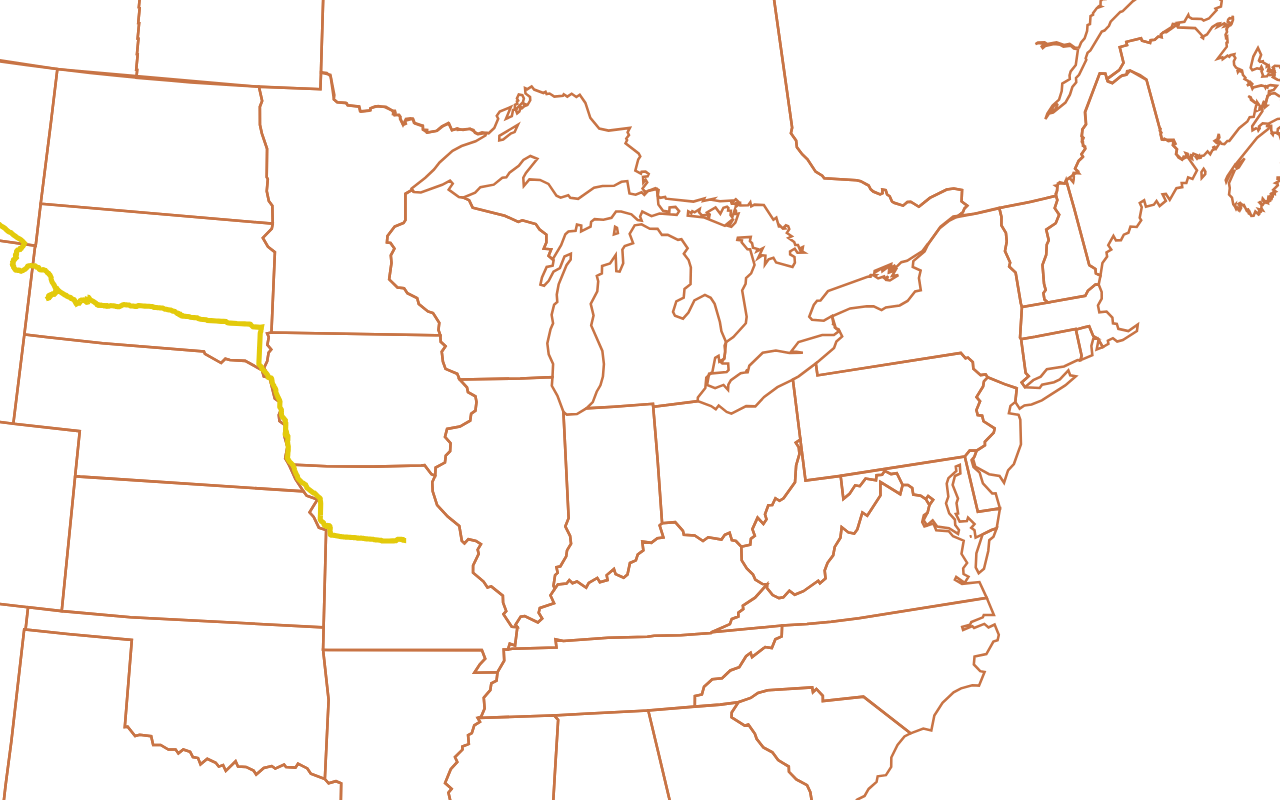
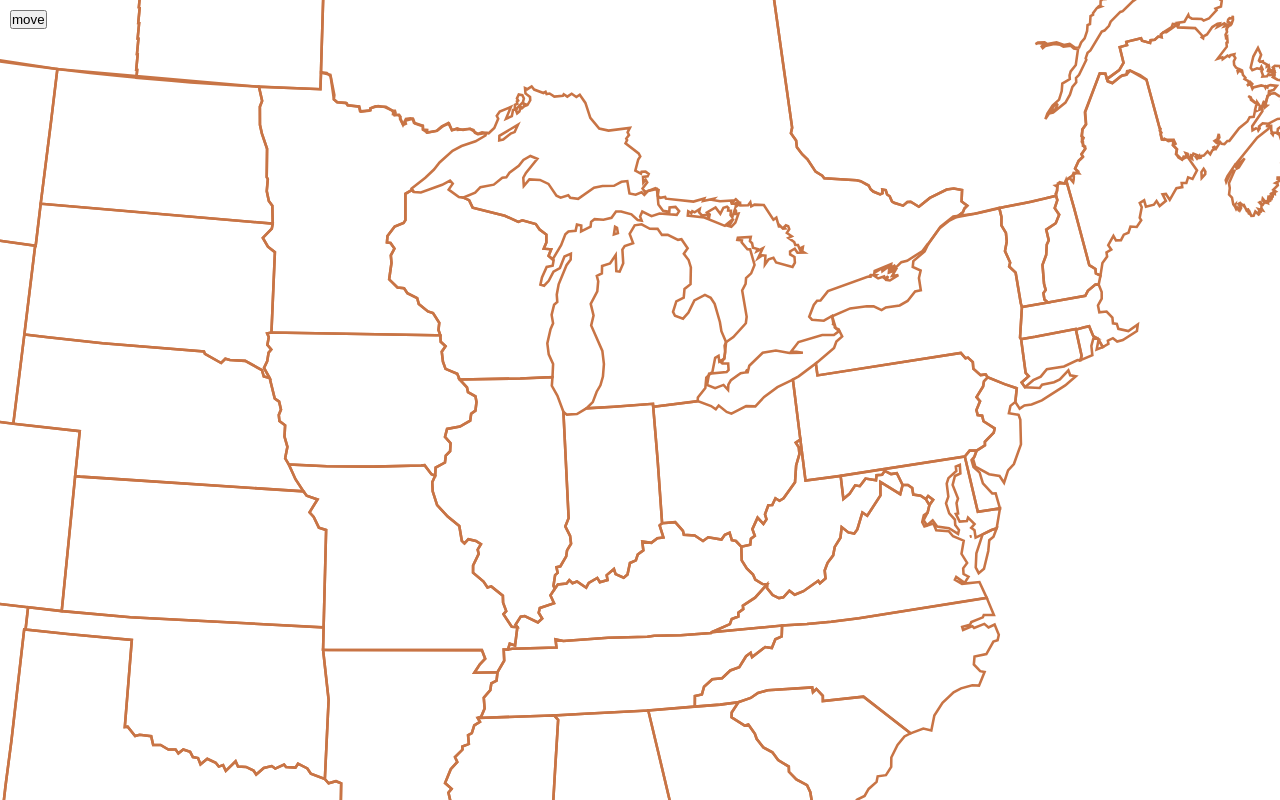
Before and after one commit to jcbain/move-to-canada-app, a React (Create React App) app: page / in a window 1280 px wide. Shown: the top 800 px of the page. Built offline with nearby package versions, Linux system fonts and the light colour scheme; a web font is replaced by a local one.

Commit message:
animate the route

```diff
--- a/src/components/AnimatedRoute.jsx
+++ b/src/components/AnimatedRoute.jsx
@@ -1,4 +1,4 @@
-import React, { forwardRef } from "react";
+import React, { forwardRef, useState } from "react";
 import styled from "styled-components";
 import { useSpring, animated } from "react-spring";
 
@@ -6,12 +6,23 @@ const Path = styled(animated.path)`
   fill: none;
   stroke-width: 2px;
   stroke: ${({ theme }) => theme.routeColor};
+  stroke-dasharray: ${({ dasharray }) => dasharray};
 `;
 
 const AnimatedRoute = forwardRef((props, ref) => {
-  const { path, data } = props;
+  const { path, data, moveForward } = props;
+  const pathMeasure = path.measure(data);
+  const { dashOffset } = useSpring({
+    dashOffset: moveForward ? 0 : pathMeasure,
+  });
 
-  return <Path d={path(data)} />;
+  return (
+    <Path
+      d={path(data)}
+      dasharray={pathMeasure}
+      strokeDashoffset={dashOffset}
+    />
+  );
 });
 
 export default AnimatedRoute;
--- a/src/components/NewMap.jsx
+++ b/src/components/NewMap.jsx
@@ -1,4 +1,4 @@
-import React from "react";
+import React, { useState } from "react";
 import styled from "styled-components";
 import { geoPath } from "d3-geo";
 
@@ -15,7 +15,16 @@ const MapSVG = styled.svg`
   height: 100%;
 `;
 
+const Button = styled.button`
+  position: absolute;
+  top: 10px;
+  left: 10px;
+  z-index: 1000;
+`;
+
 const Map = (props) => {
+  const [moveForward, setMoveForward] = useState(false);
+
   const width = 500,
     height = 500,
     centerLong = 92.35361,
@@ -31,14 +40,25 @@ const Map = (props) => {
   const path = geoPath().projection(projection);
 
   const routes = route.features.map((d, i) => {
-    return <AnimatedRoute key={i} data={d} path={path} />;
+    return (
+      <AnimatedRoute key={i} data={d} path={path} moveForward={moveForward} />
+    );
   });
+
   return (
-    <MapSVG viewBox={[centerLong, centerLat, width, height]}>
-      <TerritoryBoundaries path={path} data={usStates} />
-      <TerritoryBoundaries path={path} data={canadianProvinces} />
-      {routes}
-    </MapSVG>
+    <>
+      <Button onClick={() => setMoveForward((prev) => !prev)}>move</Button>
+      <MapSVG viewBox={[centerLong, centerLat, width, height]}>
+        <TerritoryBoundaries path={path} data={usStates} />
+        <TerritoryBoundaries path={path} data={canadianProvinces} />
+        <AnimatedRoute
+          data={route.features[0]}
+          path={path}
+          moveForward={moveForward}
+        />
+        ;{/* {routes} */}
+      </MapSVG>
+    </>
   );
 };
 
```
